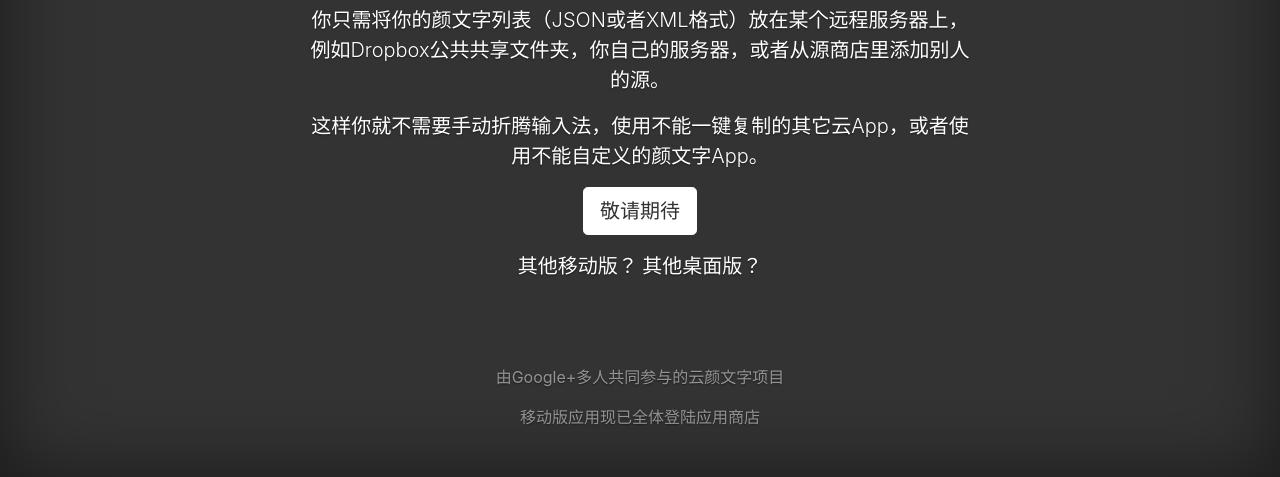
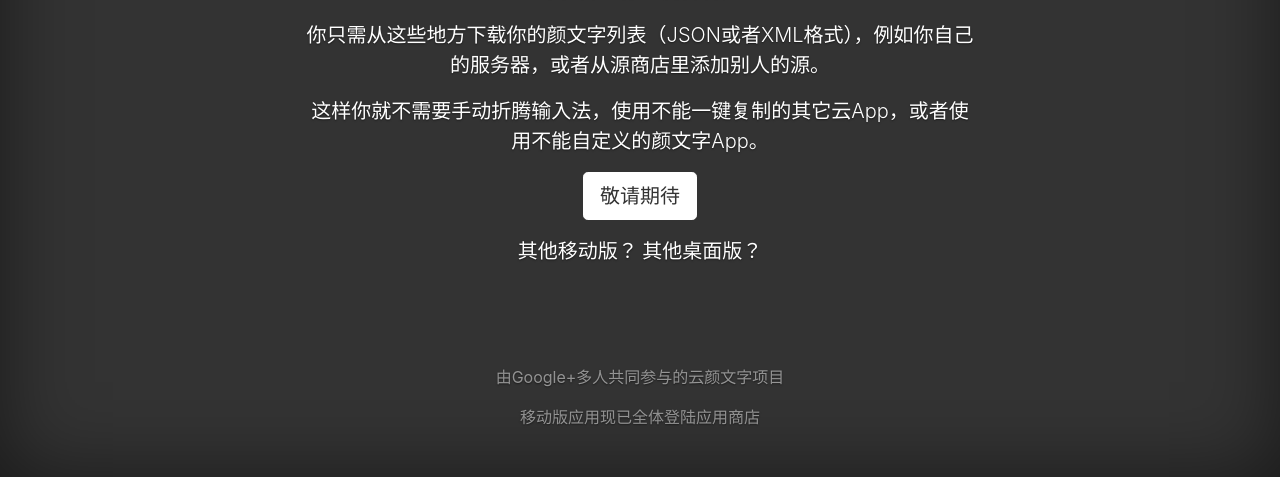
Before and after one commit to cloud-emoticon/cloudemoticon-homepage, a website: page index.html in a window 1280 px wide. Shown: the part 323-800 px from the top of the page. Drawn offline with nearby package versions, Linux system fonts and the light colour scheme; some packages are replaced by stand-ins of ours; a script that the page names is missing.

Commit message:
you know, dropbox,lol

```diff
--- a/pages/homepage.html
+++ b/pages/homepage.html
@@ -1,6 +1,6 @@
 <h1 class="cover-heading">在云中找到你所爱的颜文字</h1>
 <p class="lead">这款App能够从远程服务器上下载颜文字源，将它们在分类的列表中展示出来，并让你一键复制。</p>
-<p class="lead">你只需将你的颜文字列表（JSON或者XML格式）放在某个远程服务器上，例如Dropbox公共共享文件夹，你自己的服务器，或者从源商店里添加别人的源。</p>
+<p class="lead">你只需从这些地方下载你的颜文字列表（JSON或者XML格式），例如你自己的服务器，或者从源商店里添加别人的源。</p>
 <p class="lead">这样你就不需要手动折腾输入法，使用不能一键复制的其它云App，或者使用不能自定义的颜文字App。</p>
 <p class="lead">
     <a ng-show="show" ng-href="{{link}}" class="btn btn-lg btn-secondary">下载 {{name}} 版</a>
```
